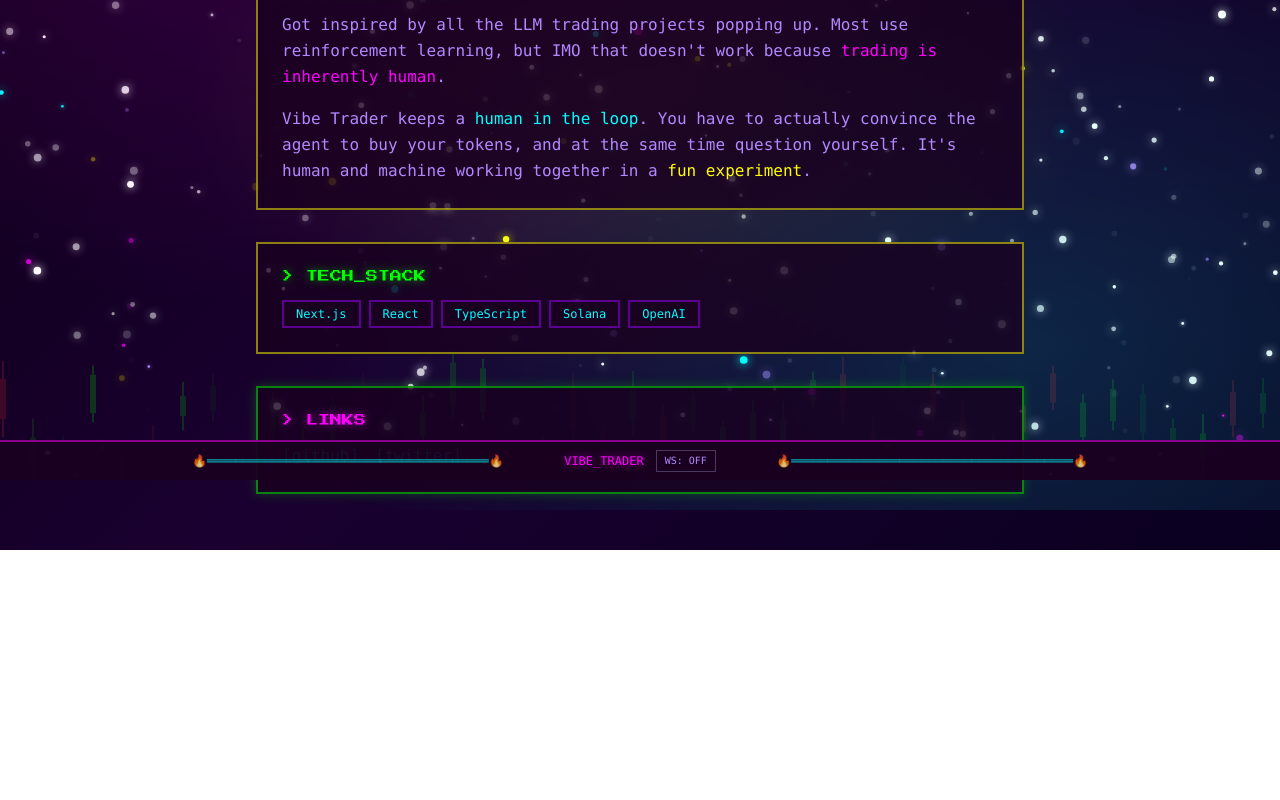
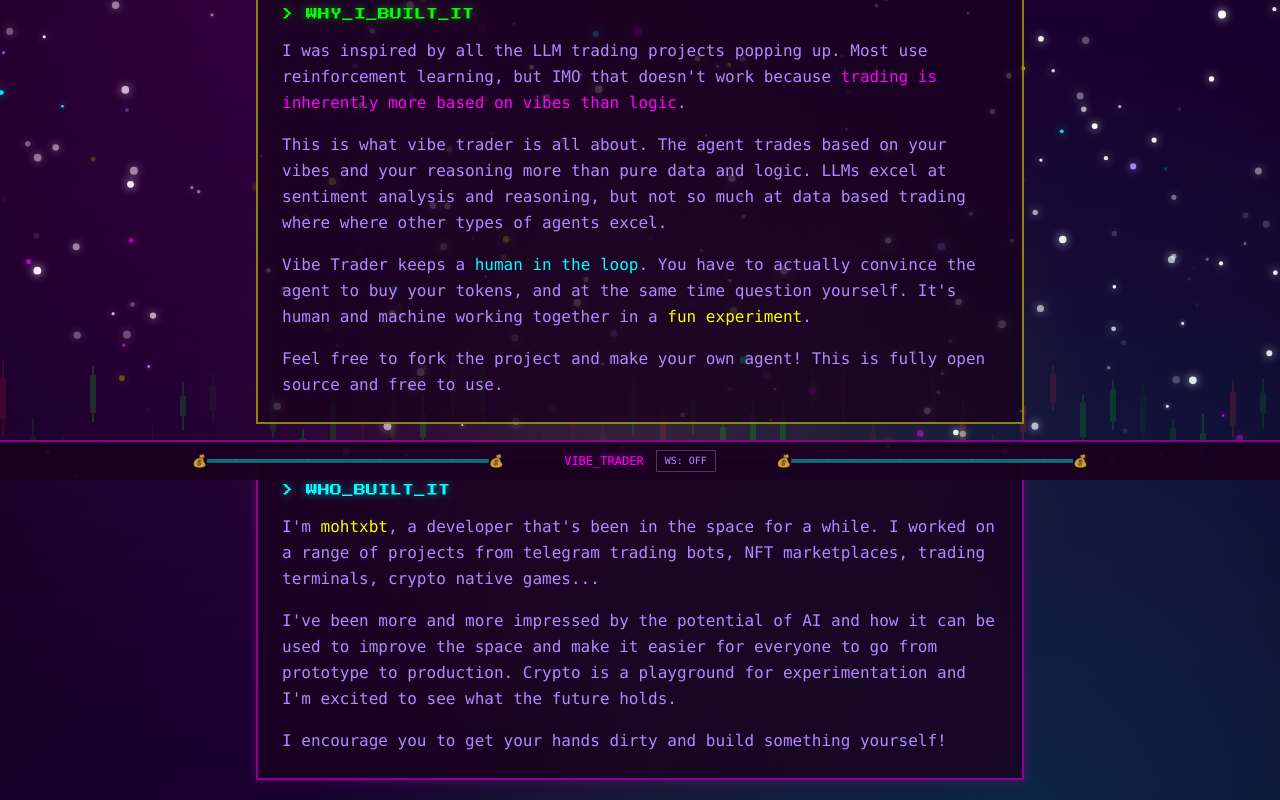
Before and after one commit to mohtxbt/vibetrader, a Next.js app in the folder apps/web/: page /about in a window 1280 px wide. Shown: the part 320-1120 px from the top of the page. Before the commit the page ends 870 px from the top, so only its background shows below. Built offline with nearby package versions, Linux system fonts and the light colour scheme; no server answers.

Commit message:
chore: add who the f i am

```diff
--- a/apps/web/app/about/page.tsx
+++ b/apps/web/app/about/page.tsx
@@ -25,10 +25,10 @@ export default function AboutPage() {
               {">"} WHAT_IS_THIS
             </h2>
             <p className="text-meme-light leading-relaxed">
-              <span className="text-neon-yellow">Vibe Trader</span> is an
-              experimental human-AI trading interface for Solana tokens.
+              <span className="text-neon-yellow">Vibe Trader</span> is a
+              human-AI open source trading experimental agent that trades Solana tokens.
               Have a conversation with an AI agent that can execute real trades
-              based on your discussion.
+              based on your discussion. The agent SOL is funded by the Bags Fees.
             </p>
           </section>
 
@@ -38,9 +38,13 @@ export default function AboutPage() {
               {">"} WHY_I_BUILT_IT
             </h2>
             <p className="text-meme-light leading-relaxed">
-              Got inspired by all the LLM trading projects popping up. Most use
+              I was inspired by all the LLM trading projects popping up. Most use
               reinforcement learning, but IMO that doesn&apos;t work because{" "}
-              <span className="text-neon-pink">trading is inherently human</span>.
+              <span className="text-neon-pink">trading is inherently more based on vibes than logic</span>.
+            </p>
+            <p className="text-meme-light leading-relaxed mt-4">
+              This is what vibe trader is all about. The agent trades based on your vibes and your reasoning more than pure data and logic. LLMs excel at sentiment analysis and reasoning, but not so much at data based trading where
+              where other types of agents excel.
             </p>
             <p className="text-meme-light leading-relaxed mt-4">
               Vibe Trader keeps a{" "}
@@ -49,6 +53,31 @@ export default function AboutPage() {
               same time question yourself. It&apos;s human and machine working
               together in a{" "}
               <span className="text-neon-yellow">fun experiment</span>.
+            </p>
+            <p className="text-meme-light leading-relaxed mt-4">
+              Feel free to fork the project and make your own agent! This is fully open source and free to use.
+            </p>
+          </section>
+
+          {/* Who built it */}
+          <section className="border-2 border-neon-pink/50 p-6 bg-meme-dark/80 box-glow-pink">
+            <h2 className="font-pixel text-xs text-neon-cyan mb-4 glow-cyan">
+              {">"} WHO_BUILT_IT
+            </h2>
+            <p className="text-meme-light leading-relaxed">
+              I&apos;m <span className="text-neon-yellow">mohtxbt</span>, a developer
+              that&apos;s been in the space for a while. I worked on a range of
+              projects from telegram trading bots, NFT marketplaces, trading
+              terminals, crypto native games...
+            </p>
+            <p className="text-meme-light leading-relaxed mt-4">
+              I&apos;ve been more and more impressed by the potential of AI and how
+              it can be used to improve the space and make it easier for everyone
+              to go from prototype to production. Crypto is a playground for
+              experimentation and I&apos;m excited to see what the future holds.
+            </p>
+            <p className="text-meme-light leading-relaxed mt-4">
+              I encourage you to get your hands dirty and build something yourself!
             </p>
           </section>
 
@@ -64,6 +93,12 @@ export default function AboutPage() {
                 "TypeScript",
                 "Solana",
                 "OpenAI",
+                "PostgreSQL",
+                "Docker",
+                "Clerk",
+                "Jupiter",
+                "Codex",
+                "Express",
               ].map((tech) => (
                 <span
                   key={tech}
--- a/apps/web/components/AsciiFooter.tsx
+++ b/apps/web/components/AsciiFooter.tsx
@@ -54,7 +54,7 @@ export default function AsciiFooter() {
                 if (tokenEvents.devMode) {
                   tokenEvents.stopDevMode?.();
                 } else {
-                  tokenEvents.startDevMode();
+                  tokenEvents.startDevMode?.();
                 }
               }}
               className={`px-2 py-0.5 text-[10px] border transition-colors ${
```
Also changed, not shown: 1 other file (tests, documents, lock files or other folders).
